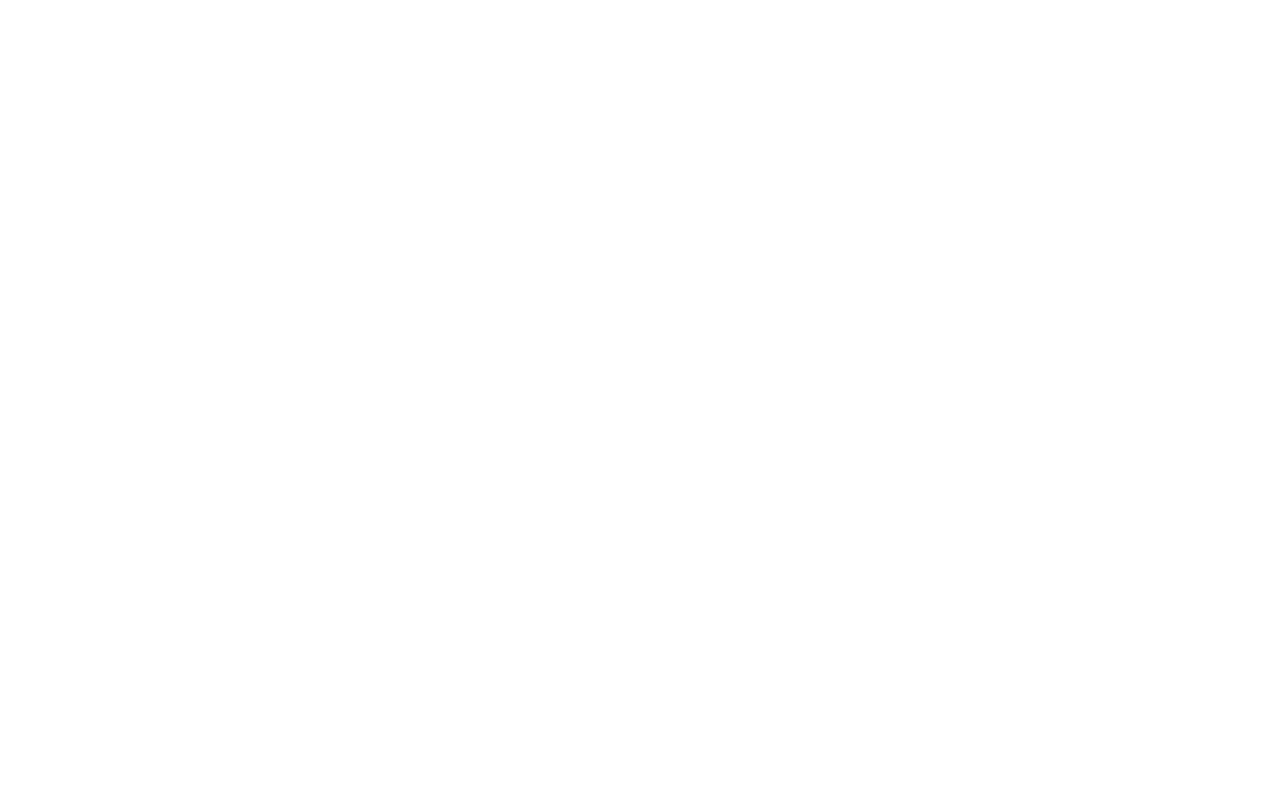
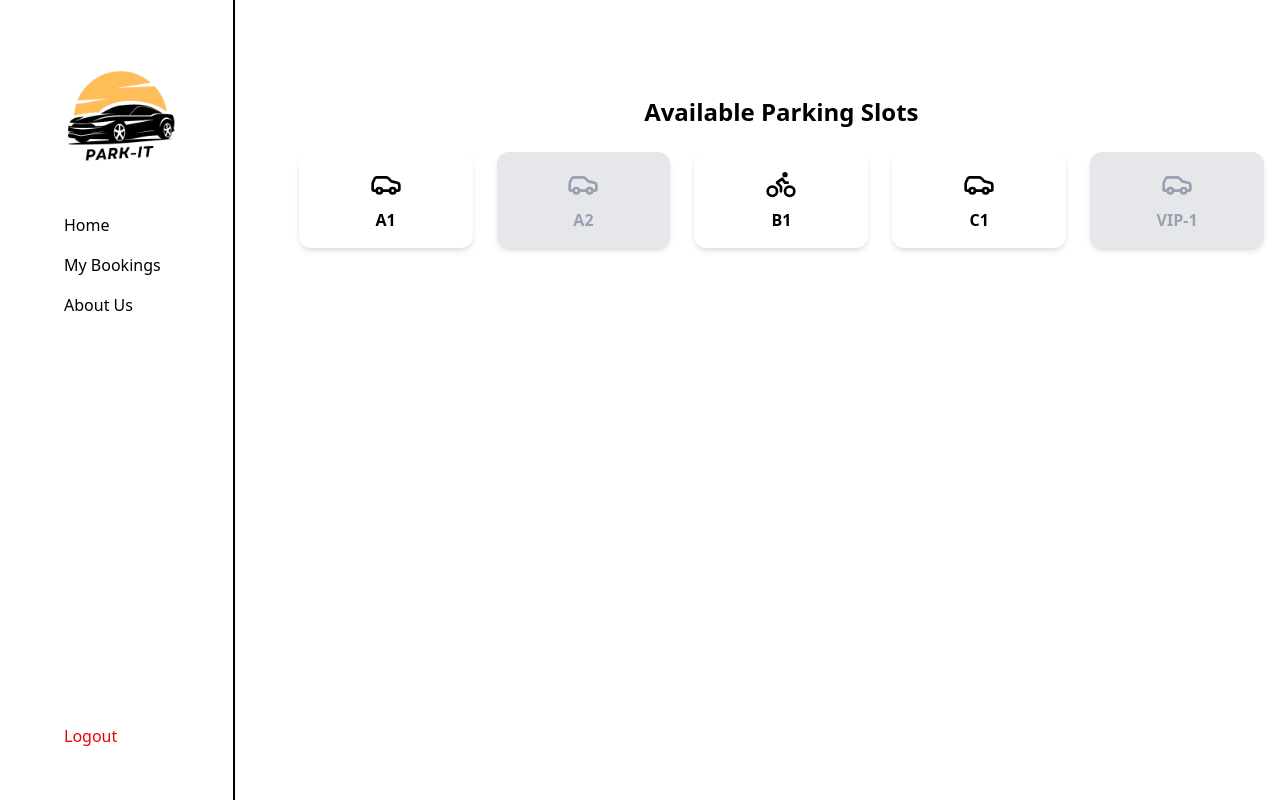
Before and after one commit to Parking-Management-System-Sunbeam/Parking-Management-System, a React (Vite) app in the folder Client/: page /slot-booking in a window 1280 px wide. Before the commit this address had no page. Built offline with nearby package versions, Linux system fonts and the light colour scheme.

Commit message:
Server / Booking slot

```diff
--- a/Client/src/App.jsx
+++ b/Client/src/App.jsx
@@ -18,16 +18,17 @@
 import EditPlace from "./Pages/Admin/EditPlace";
 import Details from "./Pages/User/Details";
 import SplashScreen from "./Pages/Splash/SplashScreen";
+import SlotBooking from "./Pages/User/SlotBooking";
 const App = () => {
   const [loading, setLoading] = useState(true);
-   useEffect(() => {
+  useEffect(() => {
     const timer = setTimeout(() => setLoading(false), 3000);
     return () => clearTimeout(timer);
   }, []);
   return (
     <Routes>
       {/* auth */}
-      <Route path="/" element={loading ? <SplashScreen /> :<Login />} />
+      <Route path="/" element={loading ? <SplashScreen /> : <Login />} />
       <Route path="/signup" element={<SignUp />} />
 
       {/* user */}
@@ -40,6 +41,7 @@
       <Route path="/payment-component" element={<PaymentComponent />} />
       <Route path="/pay-details" element={<PayDetails />} />
       <Route path="/details" element={<Details />} />
+      <Route path="/slot-booking" element={<SlotBooking />} />
 
       {/* Admin */}
       <Route path="/dashboard" element={<Dashboard />} />
--- /dev/null
+++ b/Client/src/Components/SlotDetailCard.jsx
@@ -0,0 +1,30 @@
+import { Bike, Car } from "lucide-react";
+import React from "react";
+
+const SlotDetailCard = ({ slot, isSelected, toggleSelect }) => {
+  const isDisabled = slot.status !== "Available";
+
+  return (
+    <div
+      onClick={() => {
+        if (!isDisabled) toggleSelect(slot.slotId);
+      }}
+      className={`flex flex-col items-center justify-center p-4 rounded-xl shadow-md cursor-pointer transition duration-200 ${
+        isDisabled
+          ? "bg-gray-200 text-gray-400 cursor-not-allowed"
+          : isSelected
+          ? "bg-green-500 text-white"
+          : "bg-white hover:bg-green-100"
+      }`}
+    >
+      {slot.vehicleType === "Car" && <Car className="w-8 h-8 mb-2" />}
+      {slot.vehicleType === "Bike" && <Bike className="w-8 h-8 mb-2" />}
+      {slot.vehicleType !== "Car" && slot.vehicleType !== "Bike" && (
+        <div className="text-sm mb-2">🚗</div>
+      )}
+      <span className="font-semibold">{slot.slotName}</span>
+    </div>
+  );
+};
+
+export default SlotDetailCard;
--- /dev/null
+++ b/Client/src/Pages/User/SlotBooking.jsx
@@ -0,0 +1,77 @@
+import React, { useState } from "react";
+import Sidebar from "../../components/Sidebar";
+import SlotDetailCard from "../../Components/SlotDetailCard";
+
+const SlotBooking = () => {
+  const dummySlots = [
+    {
+      slotId: "SLOT-001",
+      slotName: "A1",
+      vehicleType: "Car",
+      status: "Available",
+    },
+    {
+      slotId: "SLOT-002",
+      slotName: "A2",
+      vehicleType: "Car",
+      status: "Occupied",
+    },
+    {
+      slotId: "SLOT-003",
+      slotName: "B1",
+      vehicleType: "Bike",
+      status: "Available",
+    },
+    {
+      slotId: "SLOT-004",
+      slotName: "C1",
+      vehicleType: "Car",
+      status: "Available",
+    },
+    {
+      slotId: "SLOT-005",
+      slotName: "VIP-1",
+      vehicleType: "Car",
+      status: "Reserved",
+    },
+  ];
+  const [selectedSlots, setSelectedSlots] = useState([]);
+
+  const toggleSelect = (id) => {
+    setSelectedSlots((prev) =>
+      prev.includes(id) ? prev.filter((s) => s !== id) : [...prev, id]
+    );
+  };
+
+  return (
+    <div className="flex">
+      <div className=" flex-1/6">
+        <Sidebar />
+      </div>
+      <div className="flex-4/5 p-4 mt-8 ">
+        <div className="m-6 p-6 w-full flex flex-col items-center overflow-hidden">
+          <h2 className="text-2xl font-bold mb-6">Available Parking Slots</h2>
+
+          <div className="grid grid-cols-1 sm:grid-cols-2 md:grid-cols-3 lg:grid-cols-4 xl:grid-cols-5 gap-6 w-full max-w-6xl">
+            {dummySlots.map((slot) => (
+              <SlotDetailCard
+                key={slot.slotId}
+                slot={slot}
+                isSelected={selectedSlots.includes(slot.slotId)}
+                toggleSelect={toggleSelect}
+              />
+            ))}
+          </div>
+
+          {selectedSlots.length > 0 && (
+            <button className="mt-10 bg-blue-600 text-white px-6 py-3 rounded-lg hover:bg-blue-700 transition">
+              Book Slot
+            </button>
+          )}
+        </div>
+      </div>
+    </div>
+  );
+};
+
+export default SlotBooking;
--- a/Client/src/components/Sidebar.jsx
+++ b/Client/src/components/Sidebar.jsx
@@ -1,7 +1,6 @@
 import React from "react";
 import logo from "../assets/Parkit.png";
 import { Link } from "react-router-dom";
-
 
 const Sidebar = () => {
   return (
```
